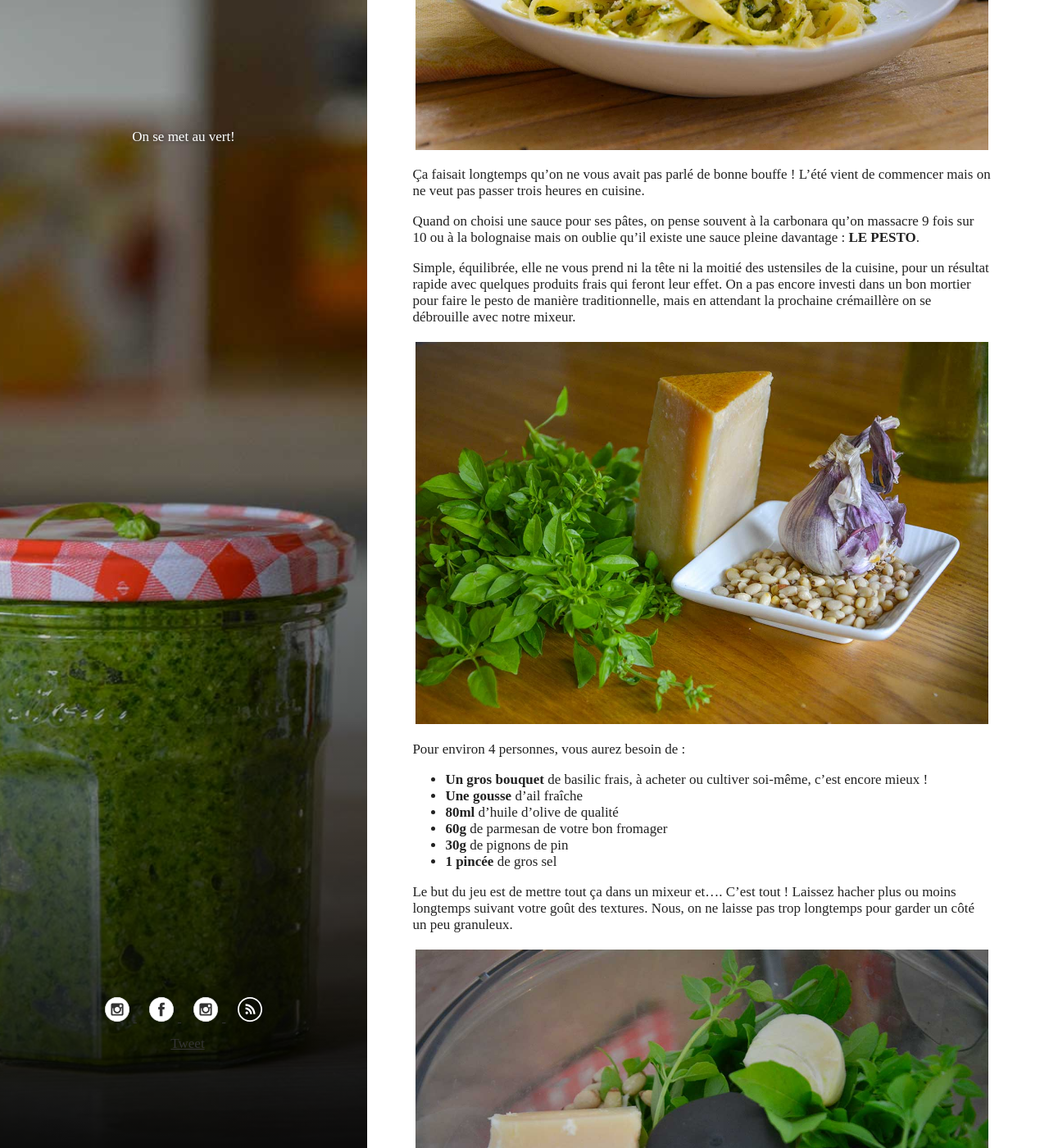
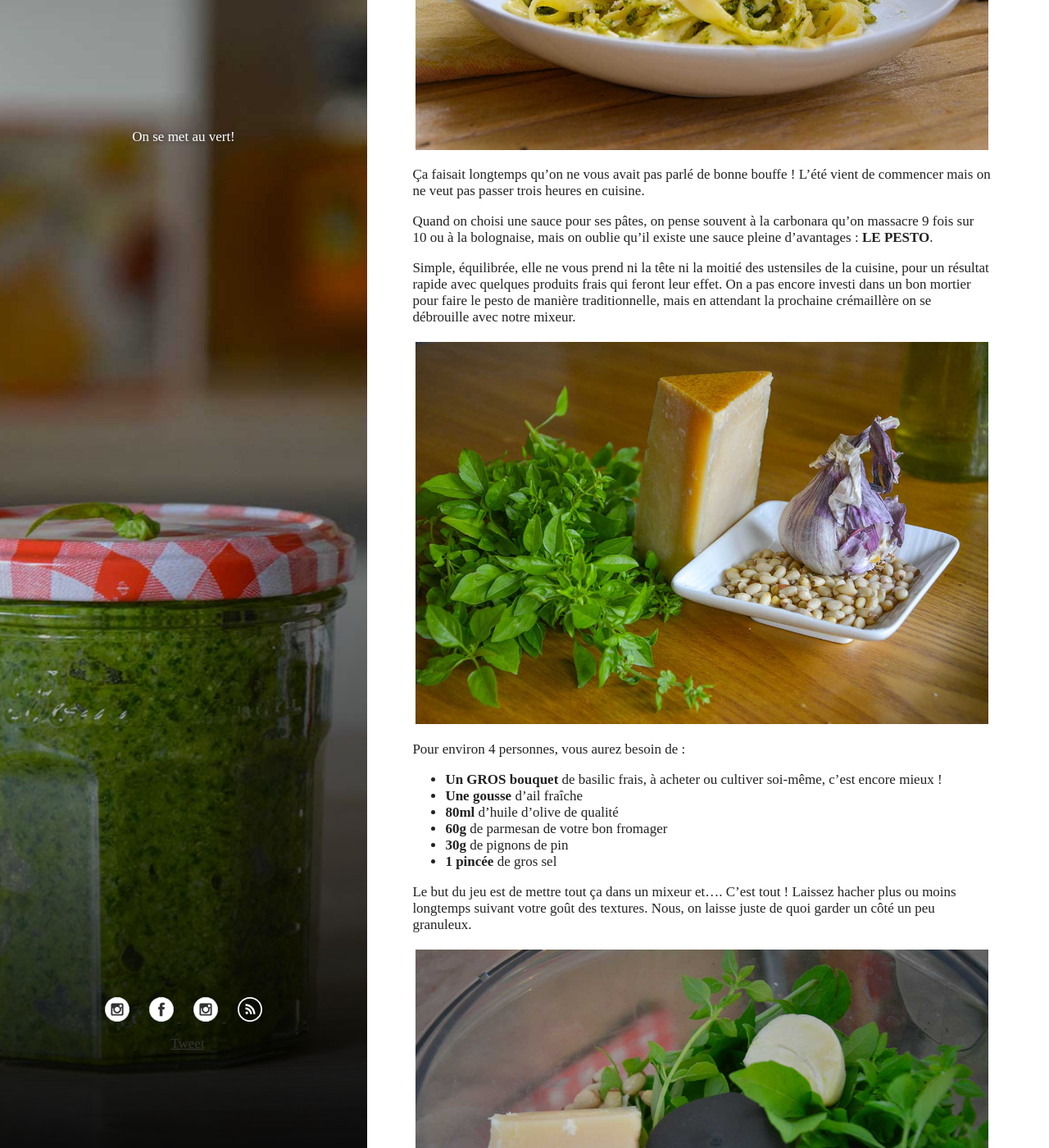
Before and after one commit to FlorentD/cairatuverras.github.io, a Jekyll site: the page built from _posts/2017-07-01-recette-pesto.md, in a window 1280 px wide and 1400 px high, scrolled down 838 px. Shown: the whole window at 82% size. Built offline with Jekyll 4.4.1, drawn with Linux system fonts in a browser that asks for light colours; comment, search, counter and statistics services are not loaded.

Commit message:
Update 2017-07-01-recette-pesto.md

```diff
--- a/_posts/2017-07-01-recette-pesto.md
+++ b/_posts/2017-07-01-recette-pesto.md
@@ -13,7 +13,7 @@ author: Déborah & Florent
 [![railroad]({{ site.images }}/recette_pesto/plat.jpg)]({{ site.images }}/recette_pesto/plat.jpg)
 Ça faisait longtemps qu’on ne vous avait pas parlé de bonne bouffe ! L’été vient de commencer mais on ne veut pas passer trois heures en cuisine.
 
-Quand on choisi une sauce pour ses pâtes, on pense souvent à la carbonara qu’on massacre 9 fois sur 10 ou à la bolognaise mais on oublie qu’il existe une sauce pleine davantage : **LE PESTO**.
+Quand on choisi une sauce pour ses pâtes, on pense souvent à la carbonara qu’on massacre 9 fois sur 10 ou à la bolognaise, mais on oublie qu’il existe une sauce pleine d'avantages : **LE PESTO**.
 
 Simple, équilibrée, elle ne vous prend ni la tête ni la moitié des ustensiles de la cuisine, pour un résultat rapide avec quelques produits frais qui feront leur effet. On a pas encore investi dans un bon mortier pour faire le pesto de manière traditionnelle, mais en attendant la prochaine crémaillère on se débrouille avec notre mixeur.
 
@@ -21,14 +21,14 @@ Simple, équilibrée, elle ne vous prend ni la tête ni la moitié des ustensile
 
 Pour environ 4 personnes, vous aurez besoin de :
 
-+ **Un gros bouquet** de basilic frais, à acheter ou cultiver soi-même, c’est encore mieux !
++ **Un GROS bouquet** de basilic frais, à acheter ou cultiver soi-même, c’est encore mieux !
 + **Une gousse** d’ail fraîche
 + **80ml** d’huile d’olive de qualité
 + **60g** de parmesan de votre bon fromager
 + **30g** de pignons de pin
 + **1 pincée** de gros sel
 
-Le but du jeu est de mettre tout ça dans un mixeur et…. C’est tout ! Laissez hacher plus ou moins longtemps suivant votre goût des textures. Nous, on ne laisse pas trop longtemps pour garder un côté un peu granuleux.
+Le but du jeu est de mettre tout ça dans un mixeur et…. C’est tout ! Laissez hacher plus ou moins longtemps suivant votre goût des textures. Nous, on laisse juste de quoi garder un côté un peu granuleux.
 
 [![railroad]({{ site.images }}/recette_pesto/hachoir.jpg)]({{ site.images }}/recette_pesto/hachoir.jpg)
 
```
